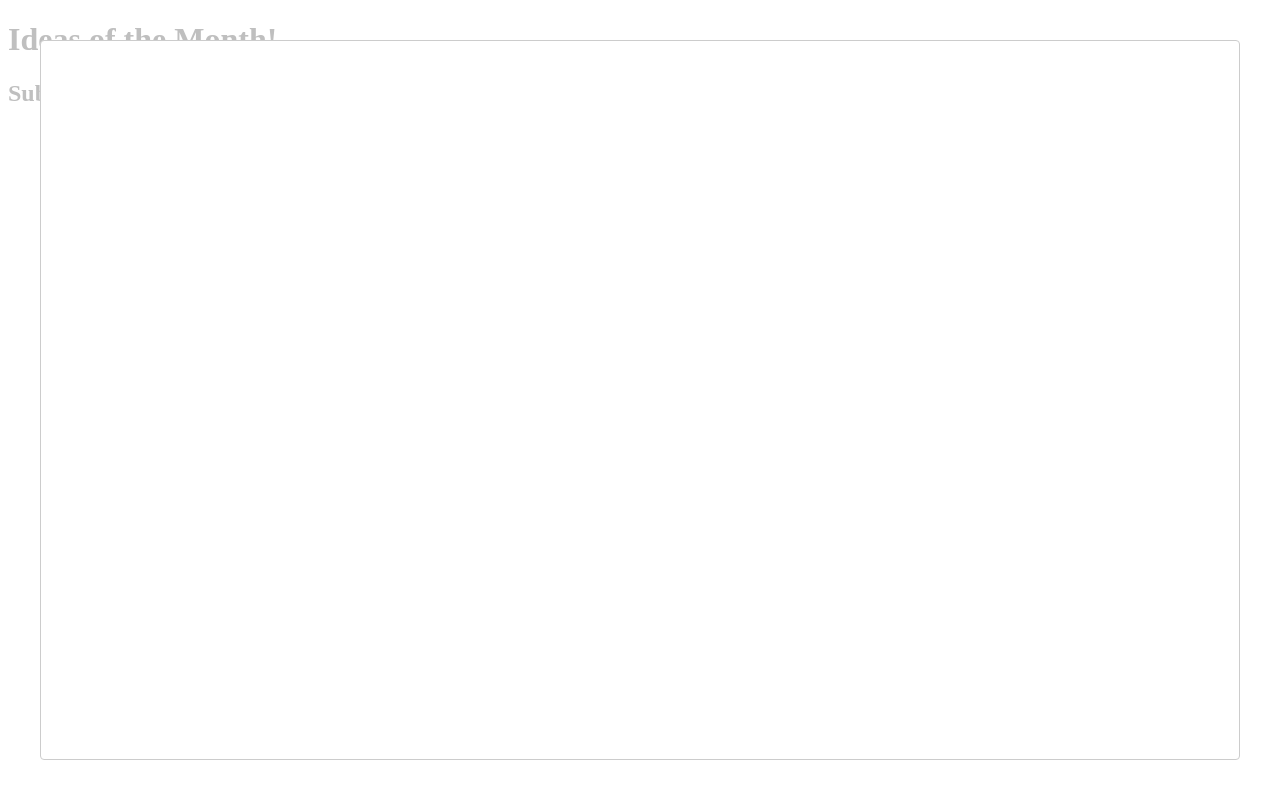
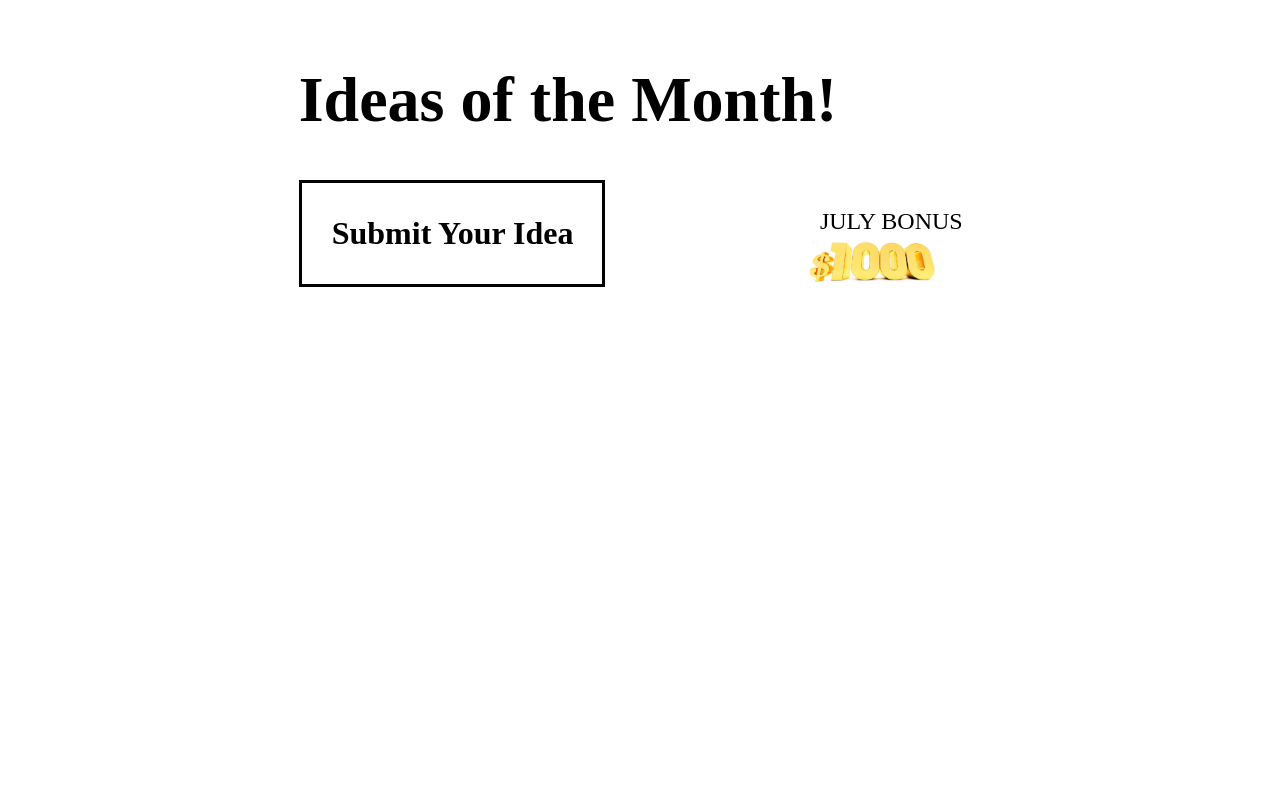
Before and after one commit to Y-nick/Employee-Vote, a React app: page / in a window 1280 px wide. Built offline with nearby package versions, Linux system fonts and the light colour scheme.

Commit message:
submit button and bonus styling

```diff
--- a/package.json
+++ b/package.json
@@ -41,6 +41,7 @@
     "eslint-plugin-jsx-a11y": "^6.5.1",
     "eslint-plugin-react": "^7.30.0",
     "eslint-plugin-react-hooks": "^4.6.0",
+    "file-loader": "^6.2.0",
     "style-loader": "^3.3.1",
     "webpack": "^5.73.0",
     "webpack-cli": "^4.10.0",
--- /dev/null
+++ b/src/IdeaList.css
@@ -0,0 +1,49 @@
+.ideaListContainer {
+  margin: 5%;
+}
+
+.title {
+  margin-left: 20%;
+  margin-top: 0px;
+  font-size: 400%;
+
+}
+
+.lineOneContainer {
+  display: flex;
+  flex-direction: row;
+  justify-content: right;
+  align-items: flex-end;
+  margin-right: 8%;
+  margin-left: 20%;
+  margin-top: 0%;
+  gap: 25%;
+}
+
+.submitDiv {
+  border-color: black;
+  border-style: solid;
+}
+
+.submitIdea {
+  width: 300px;
+  font-size: xx-large;
+  margin-left: 10%;
+}
+
+.submitDiv:hover {
+  background-color: aquamarine;
+  cursor: pointer;
+}
+
+#july {
+  font-size: x-large;
+  margin-bottom: 2%;
+  margin-left: 3.4%;
+}
+
+.bonusImage {
+  object-fit: cover;
+  width: 42%;
+  height: 42%;
+}
--- a/src/IdeaList.jsx
+++ b/src/IdeaList.jsx
@@ -1,5 +1,7 @@
 import React from 'react';
 import Modal from 'react-modal';
+import thousand from './assets/1000.jpg';
+import './IdeaList.css';
 
 class IdeaList extends React.Component {
   constructor(props) {
@@ -21,9 +23,17 @@ class IdeaList extends React.Component {
     const { submitOpen } = this.state;
     return (
       <div className="ideaListContainer">
-        <h1>Ideas of the Month!</h1>
-        <h2 onClick={this.submitModal} >Submit Your Idea</h2>
-        <Modal isOpen={true} />
+        <h1 className="title">Ideas of the Month!</h1>
+        <div className="lineOneContainer">
+          <div className="submitDiv">
+            <h3 className="submitIdea" onClick={this.submitModal} >Submit Your Idea</h3>
+          </div>
+          <div>
+            <div id="july">JULY BONUS</div>
+            <img className="bonusImage" src={thousand} alt="$1000" />
+          </div>
+        </div>
+        <Modal isOpen={false} />
       </div>
     );
   }
--- a/src/index.jsx
+++ b/src/index.jsx
@@ -9,5 +9,5 @@ const App = function () {
     </div>
   );
 };
-
+//
 reactDom.render(<App />, document.getElementById('root'));
--- a/webpack.config.js
+++ b/webpack.config.js
@@ -12,12 +12,20 @@ module.exports = {
       {
         test: /\.(jsx|js)$/,
         exclude: /node_modules/,
-        loader: "babel-loader"
+        loader: "babel-loader",
       },
       {
         test: /\.css$/,
         use: ['style-loader', 'css-loader']
-      }
+      },
+      {
+        test: /\.(png|jpe?g|gif)$/i,
+        use: [
+          {
+            loader: 'file-loader',
+          },
+        ],
+      },
     ]
   },
   devtool: "eval-cheap-module-source-map",
```
Also changed, not shown: src/assets/1000.jpg (added), 1 other file (tests, documents, lock files or other folders).
